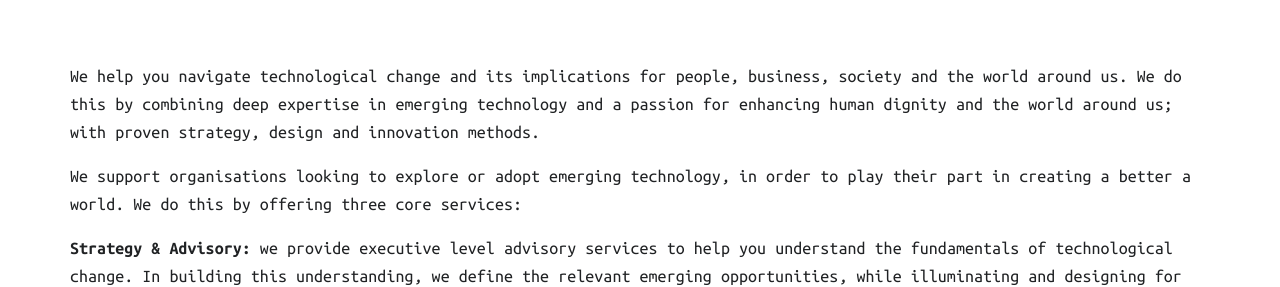
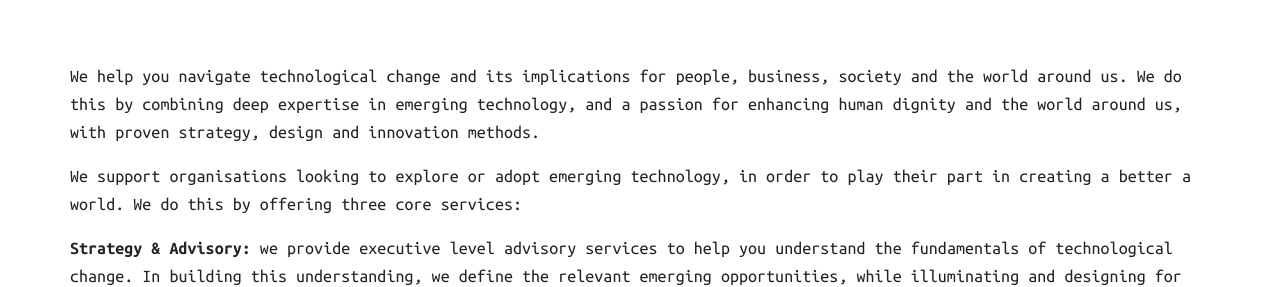
Before and after one commit to Typehuman/typehuman.github.io, a Jekyll site: the page built from projects/index.html, in a window 1280 px wide. Shown: the part 282-569 px from the top of the page. Built offline with Jekyll 4.4.1, drawn with Linux system fonts in a browser that asks for light colours; nearby versions of some CDN libraries; a script that is not in the unit is left out.

Commit message:
chris tweaks

```diff
--- a/projects/index.html
+++ b/projects/index.html
@@ -13,7 +13,7 @@ featured_image: /images/social.jpg
 
 
 		<div class="wrap">
-	      <p>We help you navigate technological change and its implications for people, business, society and the world around us. We do this by combining deep expertise in emerging technology and a passion for enhancing human dignity and the world around us; with proven strategy, design and innovation methods.</p>
+	      <p>We help you navigate technological change and its implications for people, business, society and the world around us. We do this by combining deep expertise in emerging technology, and a passion for enhancing human dignity and the world around us, with proven strategy, design and innovation methods.</p>
 
 	      <br>
 
```
